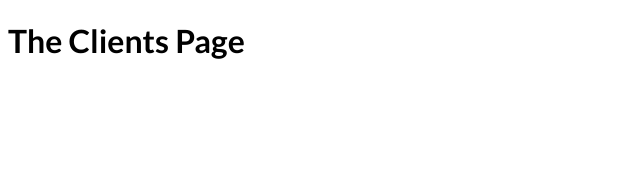
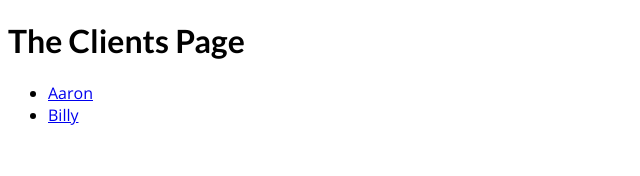
Before and after one commit to elvan/portfolio-app-nextjs-react-routing, a Next.js app: page /clients in a window 1280 px wide. Shown: the top 176 px of the page, without its empty margins (0-640 px from the left). Built offline with nearby package versions, Linux system fonts and the light colour scheme.

Commit message:
navigate to dynamic routes

```diff
--- a/pages/clients/index.js
+++ b/pages/clients/index.js
@@ -1,7 +1,28 @@
+import Link from 'next/link';
+
 function ClientsPage() {
+  const clients = [
+    { id: 'aaron', name: 'Aaron' },
+    { id: 'billy', name: 'Billy' },
+  ];
+
   return (
     <div>
       <h1>The Clients Page</h1>
+      <ul>
+        {clients.map((client) => (
+          <li key={client.id}>
+            <Link
+              href={{
+                pathname: '/clients/[id]',
+                query: { id: client.id },
+              }}
+            >
+              {client.name}
+            </Link>
+          </li>
+        ))}
+      </ul>
     </div>
   );
 }
```
